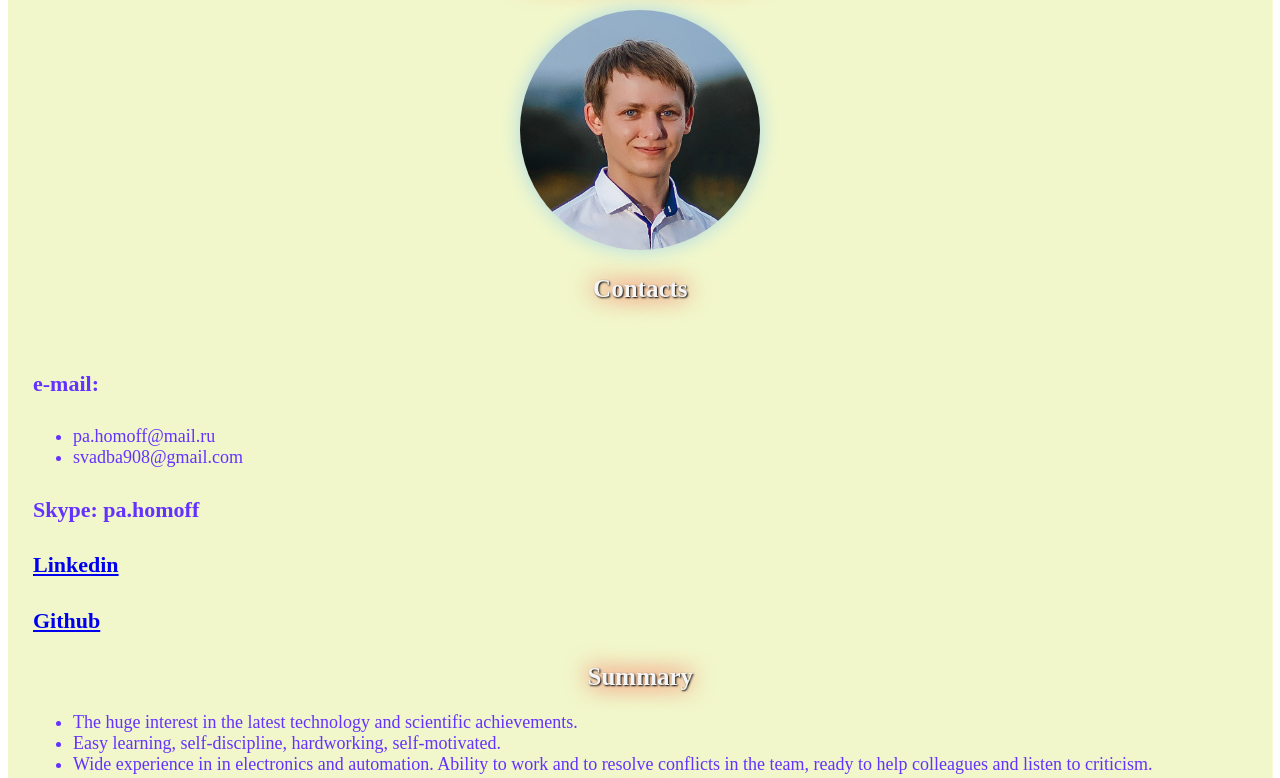
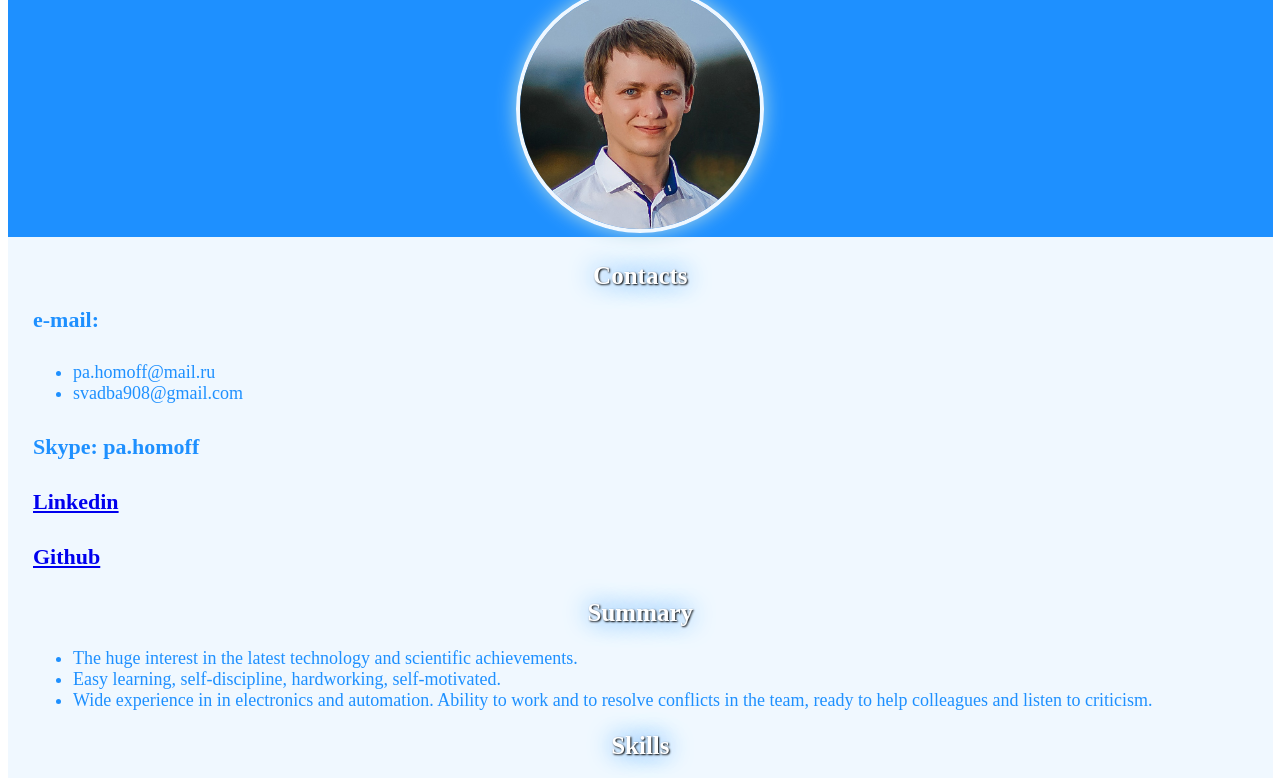
Before and after one commit to KostyaPakhomov/rsschool-cv, a plain HTML site: page index.html in a window 1280 px wide. Shown: the part 82-860 px from the top of the page. Drawn offline with Linux system fonts and the light colour scheme.

Commit message:
fix: change colors

```diff
--- a/style.css
+++ b/style.css
@@ -3,7 +3,7 @@
     text-align: center;
 }
 .CV {
-    background-color: rgba(251, 250, 200, 0.8); /*rgba(30, 153, 171, 0.3);*/
+    background-color: aliceblue; /*rgba(30, 153, 171, 0.3);*/
     text-align: left;
     display: inline-block;
     width: max-content;
@@ -12,6 +12,12 @@
 }
 body main {
     text-align: center;
+    background-color: dodgerblue;
+    margin: -25px;
+}
+
+.contacts h2 {
+    margin: 50px 0 -30px 0;
 }
 
 body h1 {
@@ -27,6 +33,7 @@ img {
     width: 240px;
     height: 240px;
     border-radius: 600px;
+    border: 4px solid aliceblue;
     box-shadow: 0 0 20px lightblue;
 }
 
@@ -47,10 +54,10 @@ strong, em {
 }
 
 body h1, h2 {
-    color: whitesmoke;
-    text-shadow: 1px 1px 2px black, 0 0 1em red;
+    color: white;
+    text-shadow: 1px 1px 2px black, 0 0 1em dodgerblue;
 }
 
 section {
-    color: rgb(100,50,255);
+    color: dodgerblue;
 }
```
